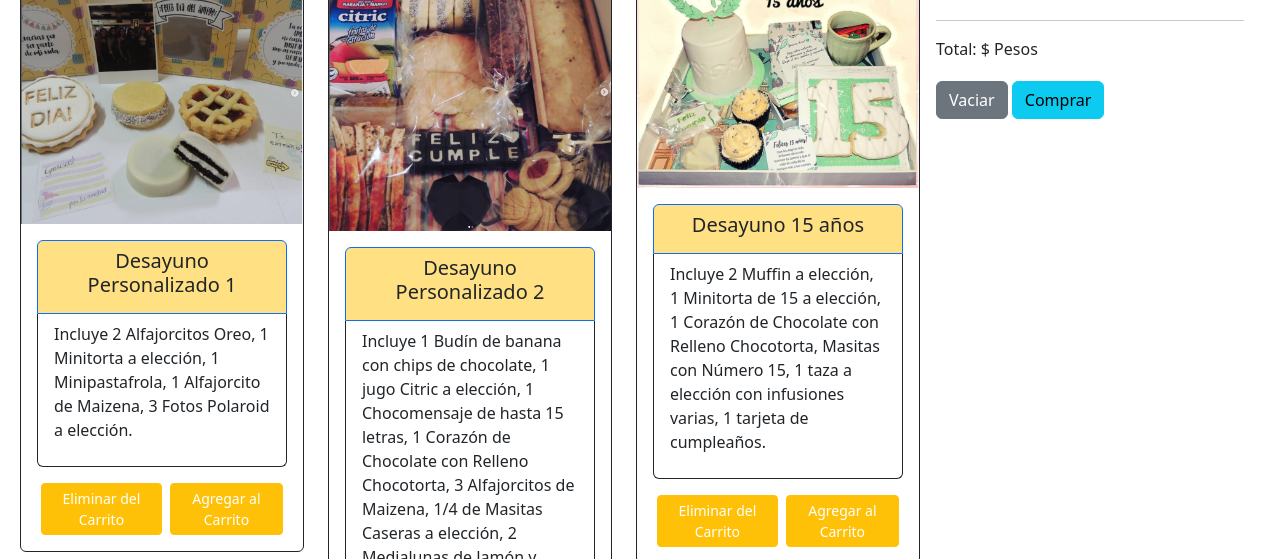
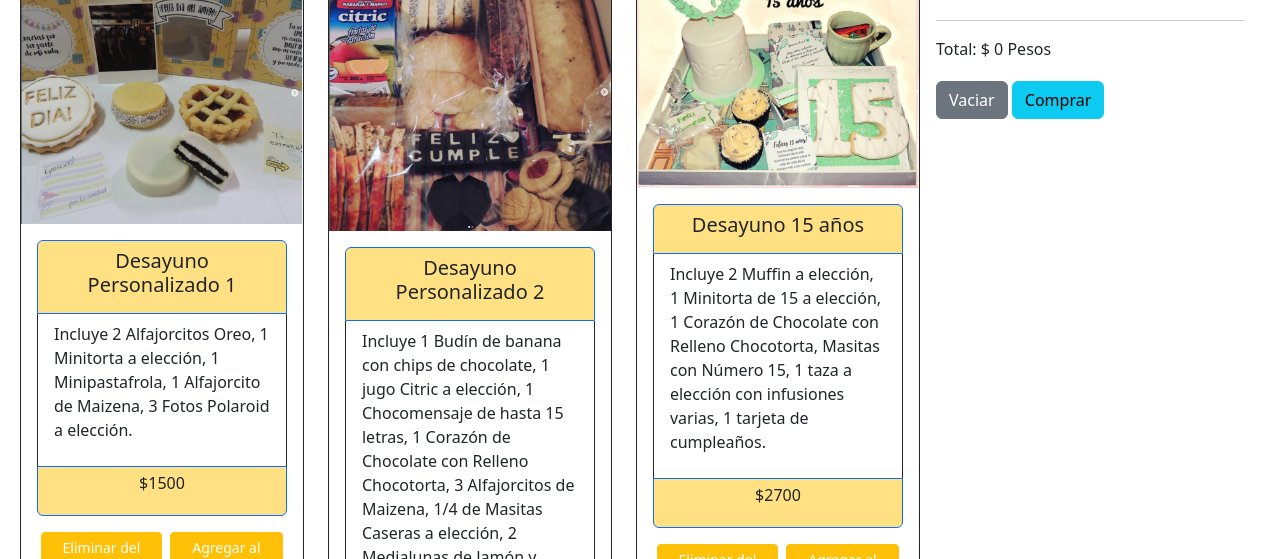
Before and after one commit to Mzrt1756/Repositorio_Curso_Javascript, a plain HTML site: page ProyectoFinal/html/tienda.html in a window 1280 px wide. Shown: the part 241-800 px from the top of the page. Drawn offline with nearby package versions, Linux system fonts and the light colour scheme.

Commit message:
Desafío Operadores Avanzados

```diff
--- a/ProyectoFinal/html/tienda.html
+++ b/ProyectoFinal/html/tienda.html
@@ -131,5 +131,6 @@
           }
 
       }</script>
+      <script src="https://unpkg.com/sweetalert/dist/sweetalert.min.js"></script>
 </body>
 </html>
--- a/ProyectoFinal/js/main.js
+++ b/ProyectoFinal/js/main.js
@@ -24,25 +24,27 @@ window.onload = function () {
     //Creacion de Cards para productos en la base de datos del catalogo
     function creadorTienda (){
         baseDeDatos.forEach((producto)=>{
+            let {id, nombre, precio, imagen, descripcion} = producto
             const divColProducto = document.createElement("div");
             divColProducto.className= "col-md-6 col-lg-4";
             divColProducto.innerHTML = `<div class="card mb-4 box-shadow border-dark">
-            <img class="imgCardsTienda card-img-top img-fluid" alt="${producto.nombre}" style="object-fit: cover; max-height: 350px;" src="${producto.imagen}" data-holder-rendered="true">
+            <img class="imgCardsTienda card-img-top img-fluid" alt="${nombre}" style="object-fit: cover; max-height: 350px;" src="${imagen}" data-holder-rendered="true">
             <div class="card-body">
             <ul class="list-group mb-3 ">
-            <li class="list-group-item active bg-warning bg-opacity-50 text-dark text-center"><h5>${producto.nombre}</h5></li>
-            <li class="list-group-item border-dark"><p>${producto.descripcion}</p></li>
+            <li class="list-group-item active bg-warning bg-opacity-50 text-dark text-center"><h5>${nombre}</h5></li>
+            <li class="list-group-item border-dark"><p>${descripcion}</p></li>
+            <li class="list-group-item active bg-warning bg-opacity-50 text-dark text-center p-1"><p class="font-weight-bold">$${precio}</p></li>
             </ul>
             <div class="d-flex justify-content-between align-items-center">
-            <button type="button" id="botonEliminar${producto.id}" class="btn btn-sm btn-warning text-white mx-1" idProducto="${producto.id}">Eliminar del Carrito</button>
-            <button type="button" id="botonAnadirProducto${producto.id}" class="btn btn-sm btn-warning text-white mx-1" idProducto="${producto.id}">Agregar al Carrito</button>
+            <button type="button" id="botonEliminar${id}" class="btn btn-sm btn-warning text-white mx-1" idProducto="${id}">Eliminar del Carrito</button>
+            <button type="button" id="botonAnadirProducto${id}" class="btn btn-sm btn-warning text-white mx-1" idProducto="${id}">Agregar al Carrito</button>
             </div>
             </div>
             </div>
             </div>`
             divRowTienda.appendChild(divColProducto)
-            let botonEliminarProducto = document.getElementById(`botonEliminar${producto.id}` );
-            let botonAnadirProducto = document.getElementById(`botonAnadirProducto${producto.id}`);
+            let botonEliminarProducto = document.getElementById(`botonEliminar${id}` );
+            let botonAnadirProducto = document.getElementById(`botonAnadirProducto${id}`);
             botonAnadirProducto.addEventListener('click', anadirCarrito);
             botonEliminarProducto.addEventListener(`click`, eliminarCarritoProducto2);
 
@@ -75,6 +77,7 @@ window.onload = function () {
             // agregamos a padres
             listProductoCarrito.appendChild(botonEliminarProductoCarrito);
             divCarrito.appendChild(listProductoCarrito);
+            tooMuch(numeroUnidadesProducto);
         })
         localStorage.clear();
         let arrayCompra = [];
@@ -90,6 +93,7 @@ window.onload = function () {
         }
         let arrayCompraJson = JSON.stringify(arrayCompra);
         localStorage.setItem(`Carrito`, arrayCompraJson);
+
     }
 
     //Funcion Anadir Carro
@@ -149,7 +153,8 @@ window.onload = function () {
     //Funcion realizar comprar
     function comprarCarrito(){
         calcularTotal();
-        alert("Muchas gracias por su compra.")
+        precioTotal == 0 ? swal("Debe agregar productos para realizar una compra.") : swal("¡Muchas gracias por su compra", " ", "success");
+
         /*localStorage.setItem("Precio Total a Pagar", precioTotal)
         let arrayCompra = [];
         let index = 0;
@@ -170,14 +175,18 @@ window.onload = function () {
     //Funcion cargar carrito al refrescar página
     function refrescarCarrito(){
         if (arrayCarrito.length===0){
-            let arrayNuevoCarrito = JSON.parse(localStorage.getItem("Carrito"));
-            console.log(arrayNuevoCarrito)
+            let arrayNuevoCarrito = JSON.parse(localStorage.getItem("Carrito")) || [];
             for(let producto of arrayNuevoCarrito){
                     arrayCarrito.push(producto.id);
             }
             console.log(arrayCarrito)
         }
         calcularTotal();
+    }
+
+    //Funcion avisar al usuario que esta comprando demasiado
+    function tooMuch(cantidad){
+        cantidad > 3 ? swal("¡Su estómago puede sufrir graves riesgos!", "...de todas maneras no deje de comprarnos.") : swal("¡Buena Elección!", "¡Espero que lo disfrute mucho!", "success");
     }
 
     //Eventos
```
